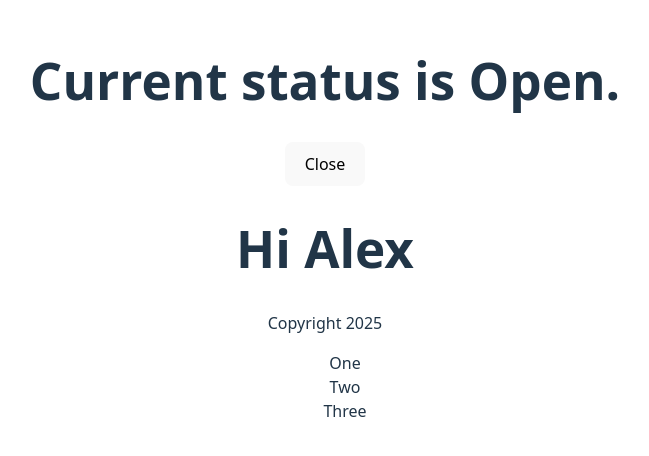
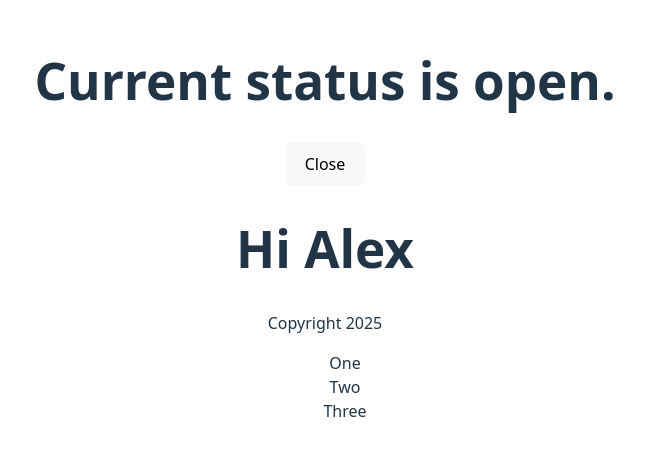
Before and after one commit to theunknownkz/React-Project, a React (Vite) app in the folder react-project/: page / in a window 1280 px wide. Shown: the part 172-628 px from the top of the page, without its empty margins (315-964 px from the left). Built offline with nearby package versions, Linux system fonts and the light colour scheme.

Commit message:
Added a button which toggles the state

```diff
--- a/react-project/src/App.jsx
+++ b/react-project/src/App.jsx
@@ -34,12 +34,12 @@ function Main({ numbers }) {
 }
 
 function App() {
-  const [status, setStatus] = useState("Open")
+  const [status, setStatus] = useState(true)
   return (
   <div>
-    <h1>Current status is {status}.</h1>
-    <button onClick={() => setStatus("Closed")}>
-      Close
+    <h1>Current status is {status ? "open" : "closed"}.</h1>
+    <button onClick={() => setStatus(!status)}>
+      {status ? "Close" : "Open"}
     </button>
     <Header name="Alex" year={new Date().getFullYear()} />
     <Main numbers={numberObjects} />
```
